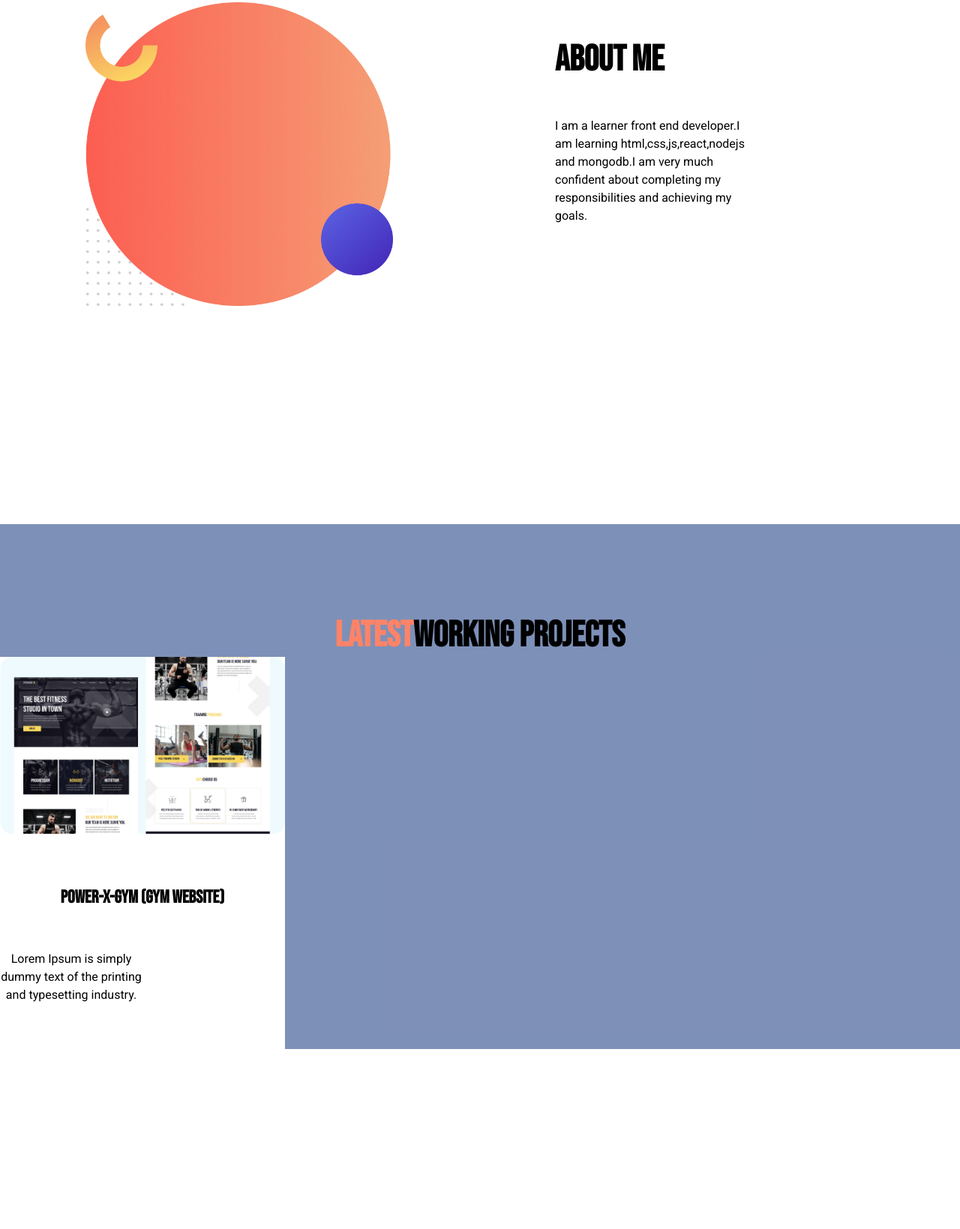
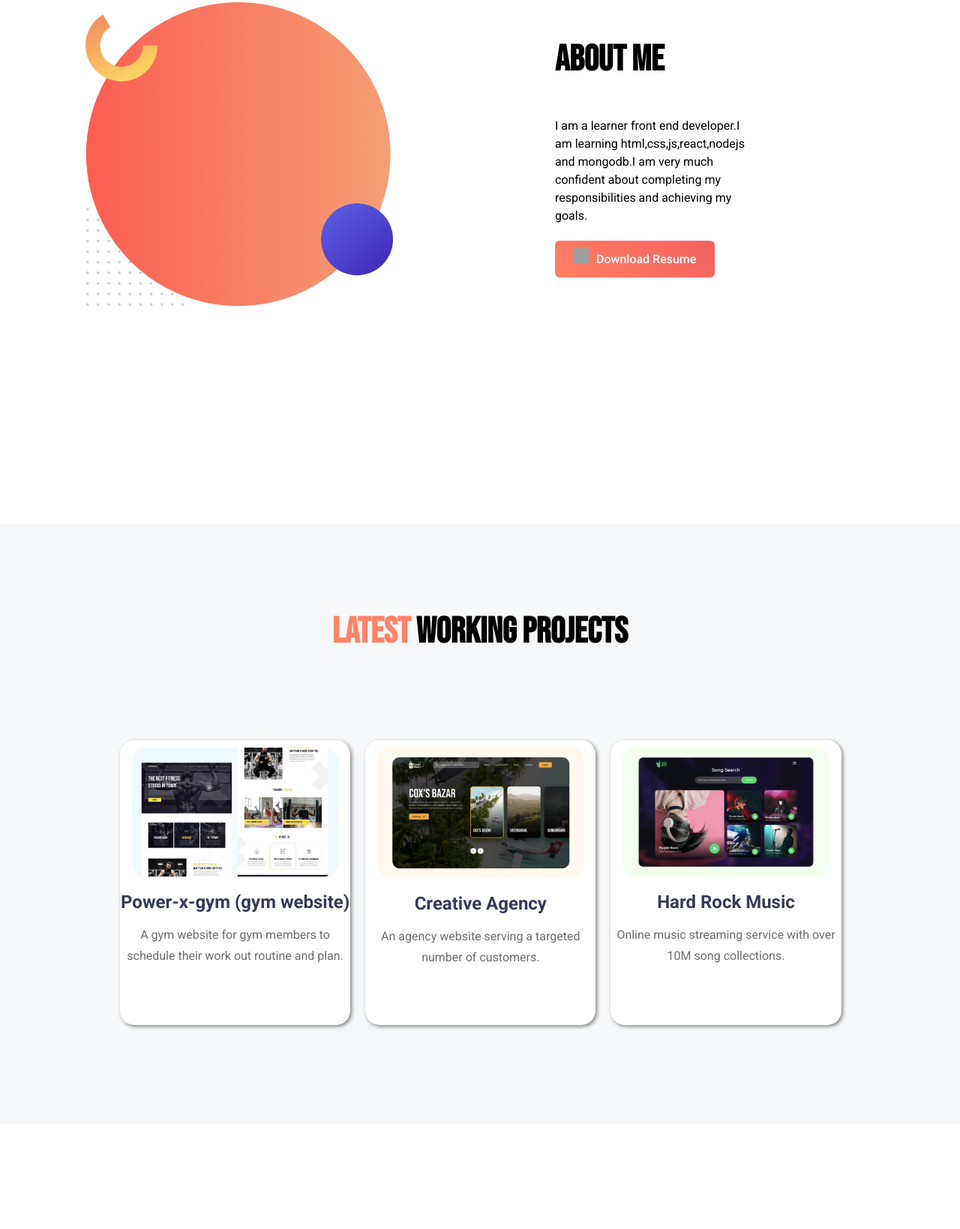
Before and after one commit to shafiimam/personal-website, a plain HTML site: page index.html in a window 1280 px wide. Shown: the part 657-2296 px from the top of the page at 75% size. After the commit the page ends 2186 px from the top, so only its background shows below. Drawn offline with Linux system fonts and the light colour scheme; grey boxes are pictures that could not be loaded.

Commit message:
projects added

```diff
--- a/index.html
+++ b/index.html
@@ -20,7 +20,7 @@
     <!--navigation section-->
     <div class="navbar">
       <ul>
-        <li><a href="">About</a></li>
+        <li><a href="#about-me">About</a></li>
         <li><a href="">Work</a></li>
         <li><a href="">Portfolio</a></li>
         <li><a href="">Contac</a>t</li>
@@ -31,15 +31,16 @@
         <h1>Hello, I'M</h1>
         <h1 id="colored-text">Shafi Imam</h1>
         <p>
-          A full stack allaround designer that placerat in massa consectetur
+          Full stack web application developer and cyber security expert.
         </p>
+        <a class="link-button" href="https://www.linkedin.com/in/shah-md-shafi-imam-2630291b8/" target="_blank">Hire Me!</a>
       </div>
       <div class="half-width">
         <img src="images/Group 33086.png" alt="" />
       </div>
     </section>
     <!--about section-->
-    <section class="about">
+    <section id="about-me" class="about">
       <div class="half-width">
         <img src="images/Group 33086.png" alt="" />
       </div>
@@ -50,20 +51,31 @@
           html,css,js,react,nodejs and mongodb.I am very much confident about
           completing my responsibilities and achieving my goals.
         </p>
+        <a class="link-button"><img id="download-icon" src="https://img.icons8.com/android/24/ffffff/download.png"/>Download Resume</a>
       </div>
     </section>
     <!--project section-->
     <section class="projects">
-      <h3><span id="colored-text">LATEST</span>WORKING PROJECTS</</h3>
-      <div class="card">
-        <img src="images/image 4.png" alt="">
-        <h6>Power-x-gym (gym website)</h6>
-        <p>Lorem Ipsum is simply dummy text of the
-          printing and typesetting industry.
-          </p>
+      <h3><span id="colored-text">LATEST </span>WORKING PROJECTS</</h3>
+      <div class="cards-container">
+        <div class="card">
+          <img src="images/image 4.png" alt="">
+          <h6>Power-x-gym (gym website)</h6>
+          <p>A gym website for gym members to schedule their work out routine and plan.
+            </p>
+        </div>
+        <div class="card">
+          <img src="images/image 5.png" alt="">
+          <h6>Creative Agency</h6>
+          <p>An agency website serving a targeted number of customers.</p>
+        </div>
+        <div class="card">
+          <img src="images/image 8.png" alt="">
+          <h6>Hard Rock Music</h6>
+          <p>Online music streaming service with over 10M song collections.</p>
+        </div>
       </div>
-      <div class="card"></div>
-      <div class="card"></div>
+
     </section>
   </body>
 </html>
--- a/style.css
+++ b/style.css
@@ -31,6 +31,28 @@ section {
   color: #3c3c3c;
 }
 
+.link-button {
+  text-decoration: none;
+  color: white;
+  font-family: Roboto;
+  font-weight: 500;
+  font-size: 16px;
+  line-height: 24px;
+  padding: 15px 25px;
+  background-image: linear-gradient(45deg, #ff8063, #f46060);
+  border-radius: 6px;
+}
+
+.link-button:hover {
+  background-image: linear-gradient(45deg, #ee3309, #d85e0d);
+}
+#download-icon {
+  height: 20px;
+  width: 20px;
+  padding-top: 10px;
+  padding-right: 10px;
+  margin-top: 5px;
+}
 .half-width {
   width: 40%;
   float: left;
@@ -65,25 +87,54 @@ p {
 
 .projects {
   margin-top: 20%;
-  background-color: #365391a4;
+  background-color: #e9ebee6b;
   text-align: center;
-  height: 700px;
+  height: 800px;
+  width: 100%;
 }
 .projects h3 {
   padding-top: 120px;
   font-weight: 700;
   font-size: 48px;
+  line-height: 48px;
 }
-
+.cards-container {
+  top: 30px;
+  margin: 20px auto;
+  height: 380px;
+  width: 80%;
+  padding-top: 100px;
+  padding-left: 5%;
+}
+.cards-container .card {
+  float: left;
+}
 .card {
+  display: block;
   height: 380px;
-  width: 380px;
+  width: 30%;
   background-color: white;
+  border-radius: 19px;
+  box-shadow: 2px 2px 5px gray;
+  margin-right: 20px;
 }
 .card h6 {
+  font-family: Roboto;
+  color: #363958;
   font-size: 24px;
+  line-height: 28px;
   font-weight: 700;
+  margin: 0;
+}
+.card p {
+  width: 100%;
+  font-family: Roboto;
+  font-size: 16px;
+  line-height: 28px;
+  color: #6c6c6c;
 }
 .card img {
-  width: 100%;
+  width: 90%;
+  border-radius: 19px;
+  margin: 10px 5px;
 }
```
